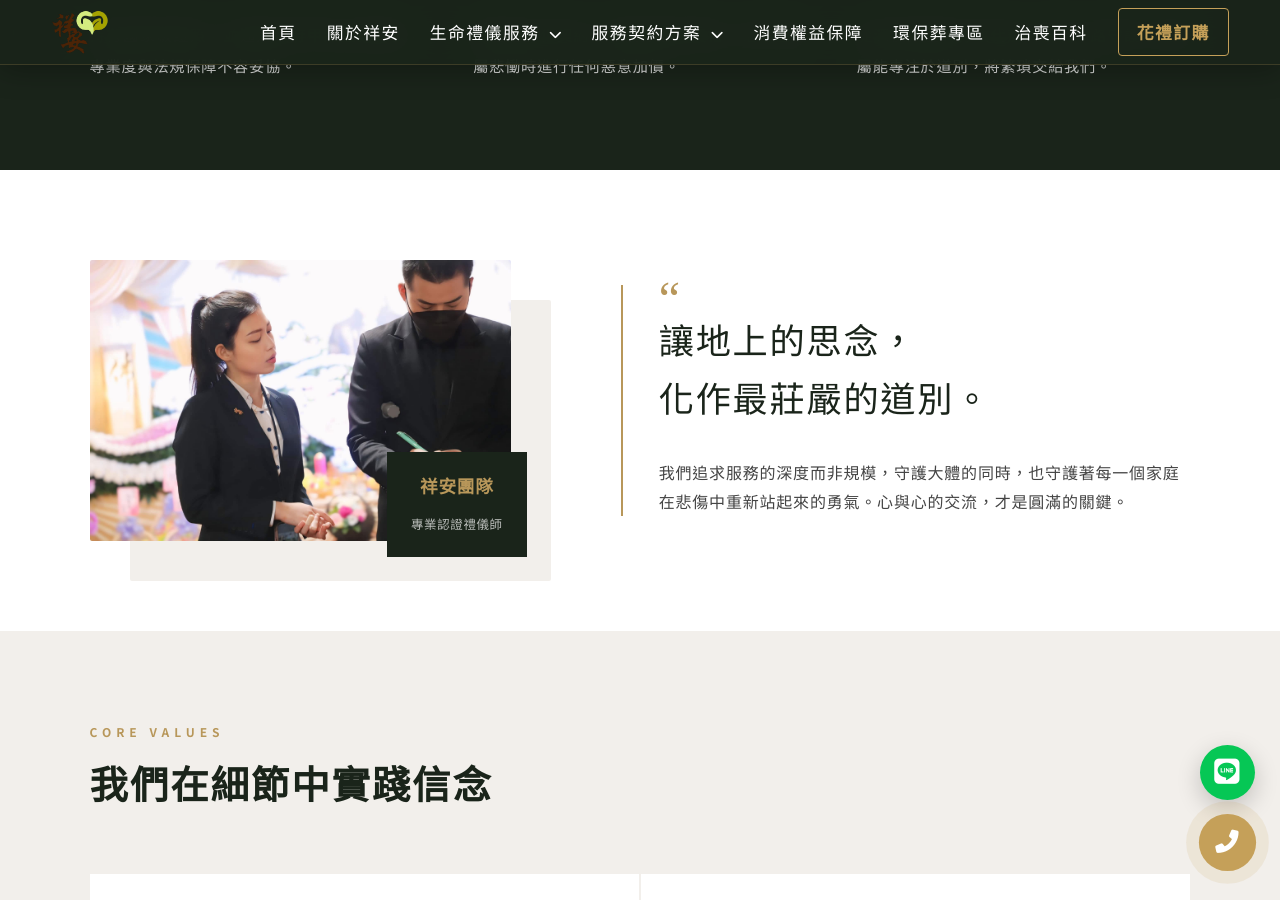
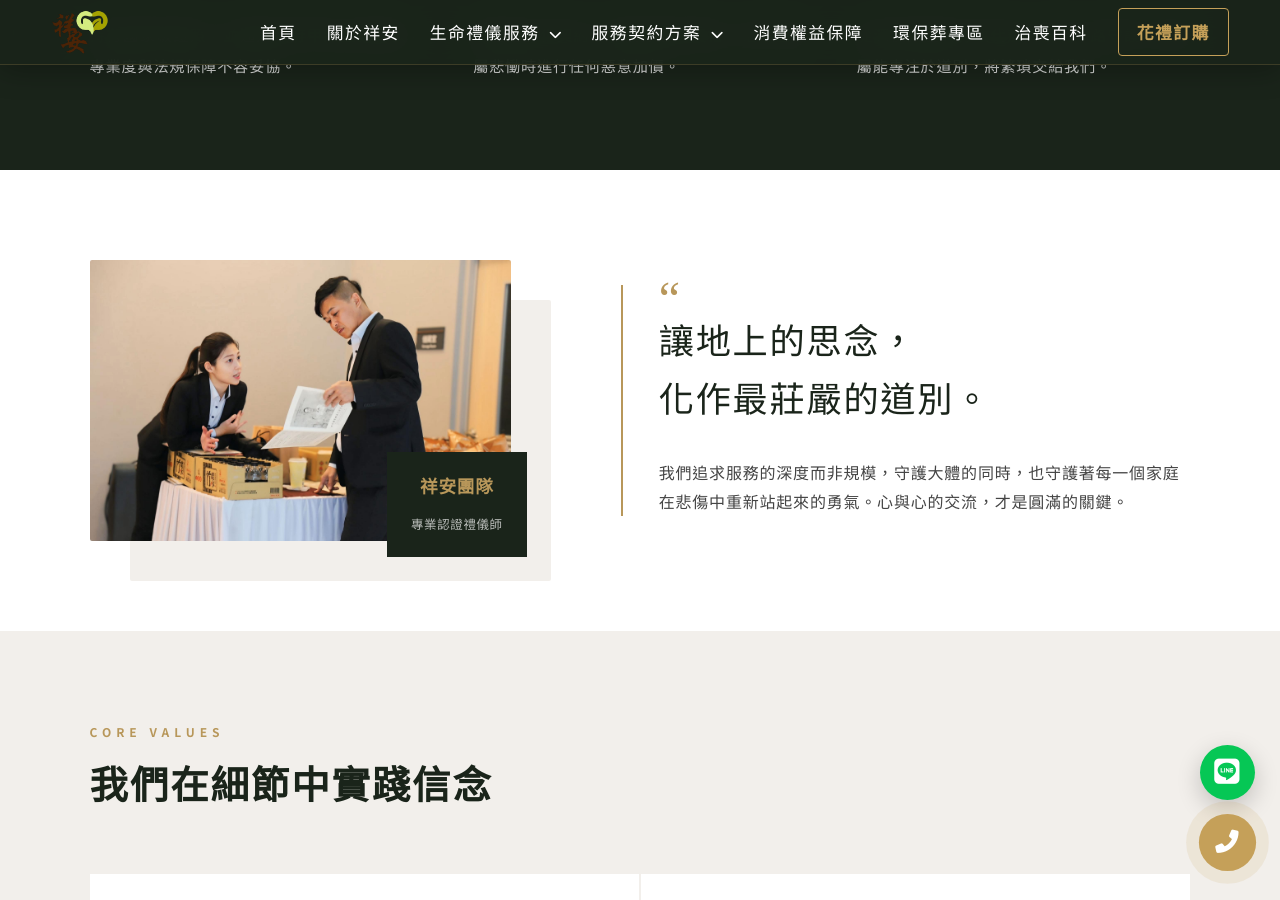
Before and after one commit to Shiangan/Shiangan, a Jekyll site: the page built from about.html, in a window 1280 px wide and 900 px high, scrolled down 2337 px. Built offline with Jekyll 4.4.1, drawn with Linux system fonts in a browser that asks for light colours; some web fonts are replaced.

Commit message:
Update about.html

```diff
--- a/about.html
+++ b/about.html
@@ -268,7 +268,7 @@ permalink: /about.html
             <div class="a-portrait__grid">
                 <div class="reveal-left">
                     <div class="a-portrait__img-wrap">
-                        <img src="{{ site.baseurl }}/images/IMG_1018.jpeg" onerror="this.src='https://images.unsplash.com/photo-1573497019940-1c28c88b4f3e?auto=format&fit=crop&q=80&w=800'" alt="職人精神">
+                        <img src="{{ site.baseurl }}/images/IMG_6924.jpeg" onerror="this.src='https://images.unsplash.com/photo-1573497019940-1c28c88b4f3e?auto=format&fit=crop&q=80&w=800'" alt="職人精神">
                         <div class="a-portrait__badge"><strong>祥安團隊</strong><span>專業認證禮儀師</span></div>
                     </div>
                 </div>
```
